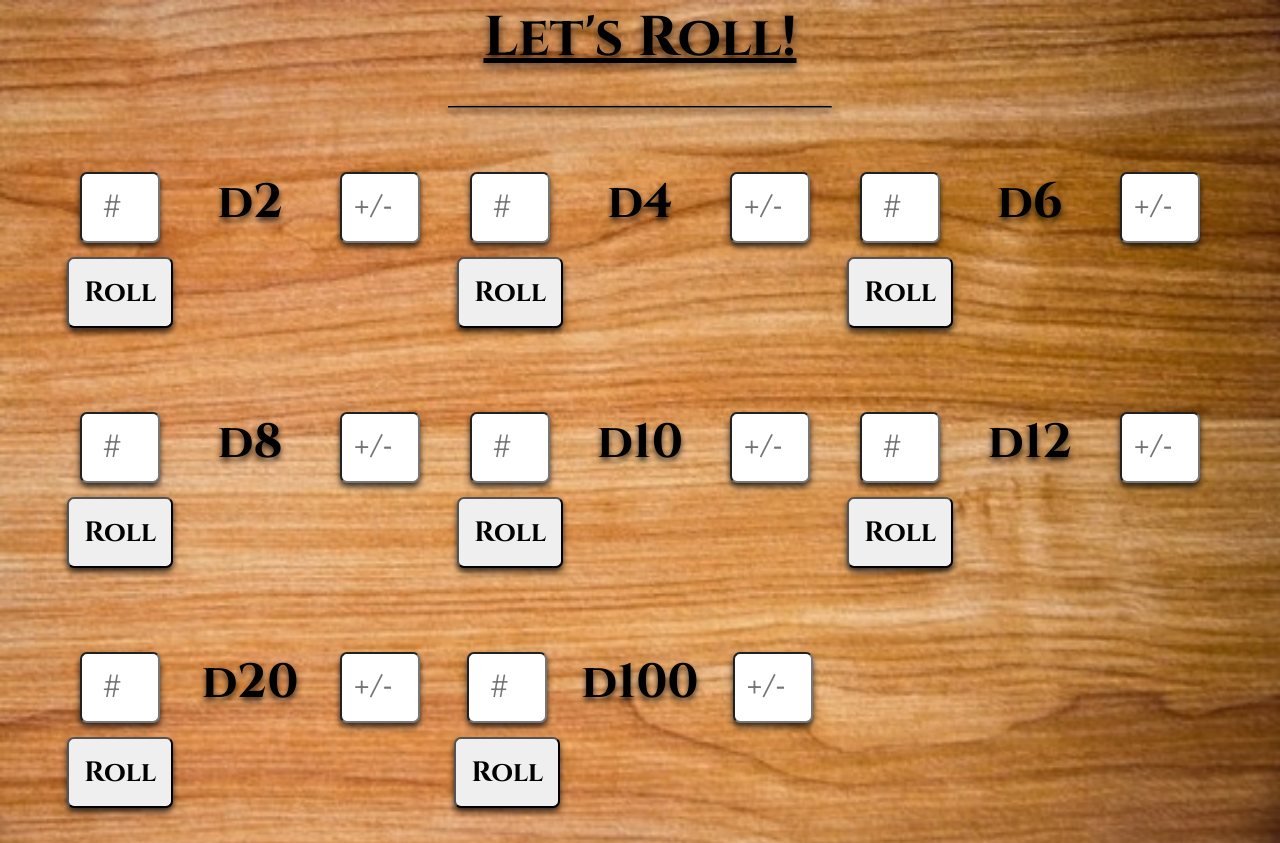
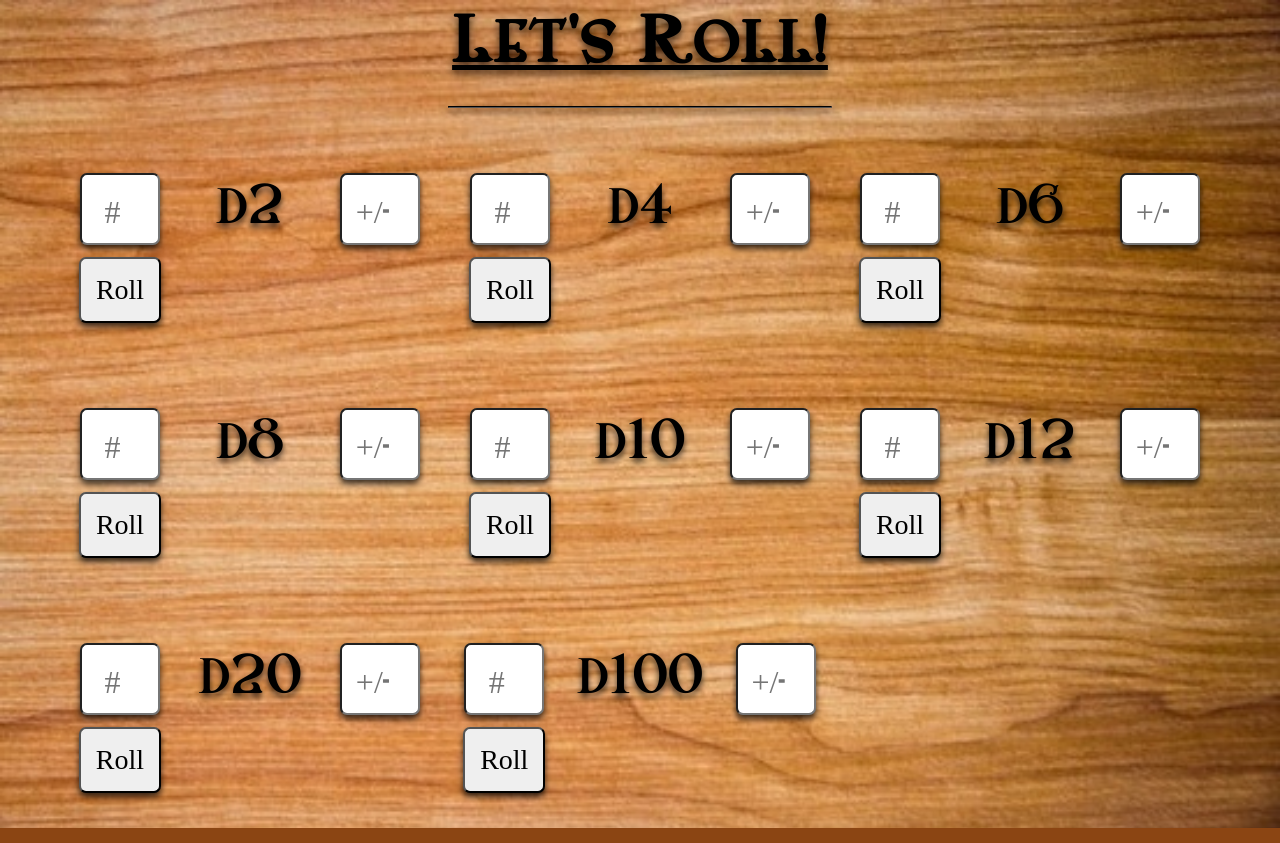
Before and after one commit to JosephMcGreene/lets-roll, a plain HTML site: page index.html in a window 1280 px wide. Drawn offline with Linux system fonts and the light colour scheme; a web font is replaced by a local one.

Commit message:
Change Fonts, update some CSS

```diff
--- a/index.html
+++ b/index.html
@@ -6,10 +6,6 @@
   <meta name="viewport" content="width=device-width, initial-scale=1.0">
   <meta name="description" content="If you're a fan of Dungeons and Dragons, you've come to the right place! May all of your twenties be natural.">
   <title>&#127922; Let's Roll! &#127922;</title>
-  <link rel="preconnect" href="https://fonts.gstatic.com">
-  <link href="https://fonts.googleapis.com/css2?family=Cinzel:wght@700&family=Potta+One&display=swap" rel="stylesheet">
-  <!-- font-family: 'Cinzel', serif;
-       font-family: 'Potta One', cursive; -->
   <link rel="stylesheet" type="text/css" href="styles.css">
 </head>
 
@@ -17,7 +13,6 @@
   <h1><u>Let's Roll!</u></h1>
 
   <hr class="box-theme">
-
 
 
   <main class="text-theme">
--- a/styles.css
+++ b/styles.css
@@ -1,3 +1,11 @@
+
+@font-face {
+    font-family: 'shangrilanfsmallcapsregular';
+    src: url('fonts/SHANLNC_-webfont.woff') format('woff');
+    font-weight: normal;
+    font-style: normal;
+}
+
 * {
   box-sizing: border-box;
   margin: 0;
@@ -5,7 +13,8 @@
 }
 
 body {
-  font-family: 'Cinzel', serif;
+  font-family: 'shangrilanfsmallcapsregular', serif;
+  letter-spacing: .17rem;
 
   background-image: url("wood-background.jpg");
   background-color: saddlebrown;
@@ -60,7 +69,7 @@ main {
   .die input {
     width: 5rem;
     padding: 12px;
-    font-family: 'Cinzel', serif;
+    font-family: 'shangrilanfsmallcapsregular', serif;
     font-size: 2rem; /* 28px */
     text-align: center;
 
@@ -81,14 +90,14 @@ button[type='button'] {
 }
   button:active {
     box-shadow: 0 0 8px black inset;
-    animation: press 40ms;
+    animation: press 30ms;
   }
     @keyframes press {
       0% {
         transform: translateY(0);
       }
       100% {
-        transform: translateY(5px);
+        transform: translateY(4px);
       }
     }
 
```
Also changed, not shown: fonts/SHANLNC_-webfont.woff (added).
